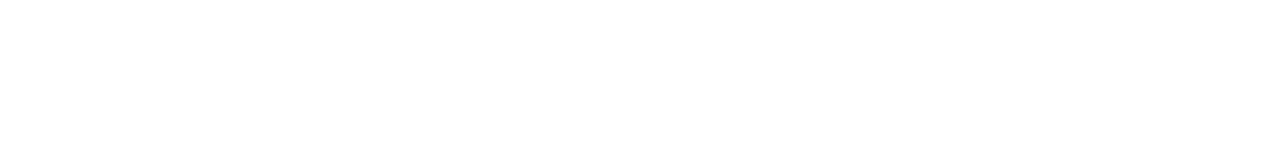
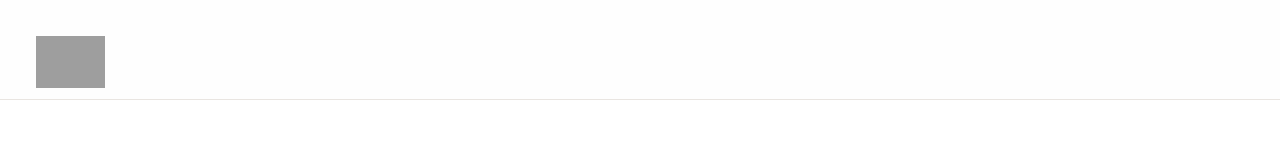
Before and after one commit to ethemkurtt/rinoplasti-web1, a plain HTML site: page index.html in a window 1280 px wide. Drawn offline with Linux system fonts and the light colour scheme; grey boxes are pictures that could not be loaded.

Commit message:
Add header with logo, scroll-fixed animation

```diff
--- a/css/rinoplasti.css
+++ b/css/rinoplasti.css
@@ -10,3 +10,51 @@
     font-family: sans-serif;
     line-height: 1.5;
 }
+
+/* ===== HEADER ===== */
+.site-header {
+    position: absolute;
+    top: 0;
+    left: 0;
+    width: 100%;
+    height: 100px;
+    display: flex;
+    flex-direction: column;
+    align-items: flex-start;
+    gap: 10px;
+    padding: 36px 36px 12px 36px;
+    border-bottom: 1px solid #E9E5E1;
+    background: rgba(254, 254, 254, 0.90);
+    z-index: 1000;
+    transition: transform 0.4s ease, box-shadow 0.4s ease;
+}
+
+.site-header.is-fixed {
+    position: fixed;
+    transform: translateY(0);
+    box-shadow: 0 2px 12px rgba(0, 0, 0, 0.06);
+    backdrop-filter: blur(8px);
+    -webkit-backdrop-filter: blur(8px);
+    animation: slideDown 0.4s ease forwards;
+}
+
+@keyframes slideDown {
+    from {
+        transform: translateY(-100%);
+    }
+    to {
+        transform: translateY(0);
+    }
+}
+
+.site-header__logo {
+    display: inline-flex;
+    align-items: center;
+    text-decoration: none;
+}
+
+.site-header__logo img {
+    height: 52px;
+    width: auto;
+    display: block;
+}
--- a/index.html
+++ b/index.html
@@ -9,6 +9,11 @@
 <body>
 
     <!-- HEADER -->
+    <header class="site-header" id="siteHeader">
+        <a href="#" class="site-header__logo">
+            <img src="https://lp.elitklinik.com.tr/wp-content/uploads/2026/05/image-1777969316104.png" alt="Elit Klinik">
+        </a>
+    </header>
 
     <!-- SECTIONS -->
 
--- a/js/rinoplasti.js
+++ b/js/rinoplasti.js
@@ -1 +1,19 @@
 // Rinoplasti Landing Page Scripts
+
+// Header: scroll yapınca fixed + animasyon
+(function () {
+    const header = document.getElementById('siteHeader');
+    if (!header) return;
+
+    const triggerPoint = 120;
+
+    function onScroll() {
+        if (window.scrollY > triggerPoint) {
+            header.classList.add('is-fixed');
+        } else {
+            header.classList.remove('is-fixed');
+        }
+    }
+
+    window.addEventListener('scroll', onScroll, { passive: true });
+})();
```
